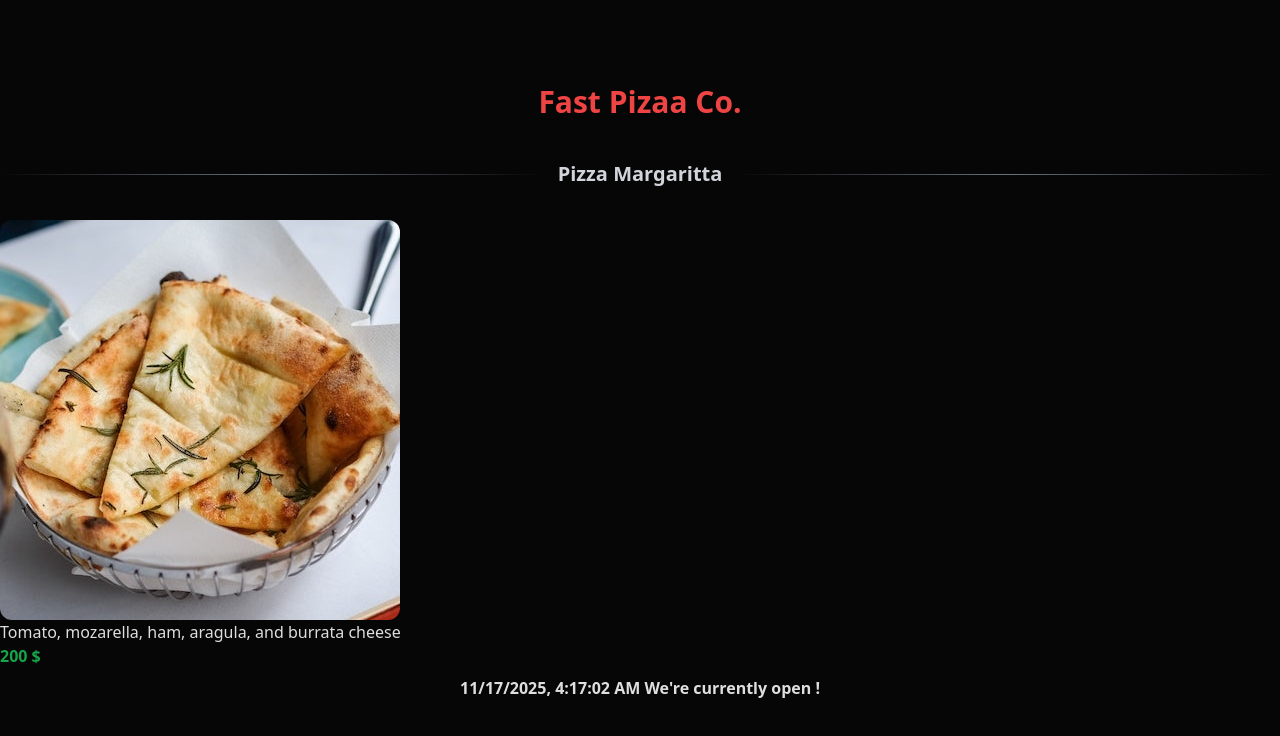
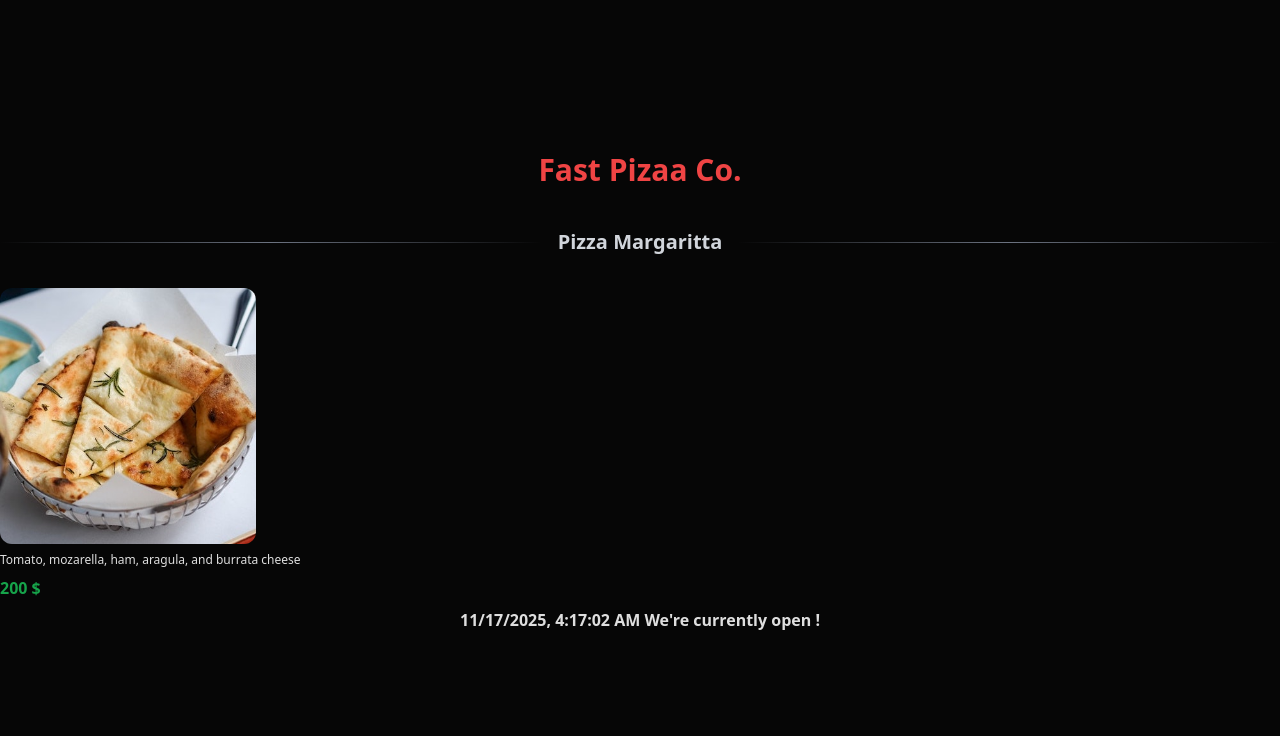
Before and after one commit to qhoncheh/-pizza-landing-react-, a React (Vite) app: page / in a window 1280 px wide. Shown: the top 736 px of the page. Built offline with nearby package versions, Linux system fonts and the light colour scheme.

Commit message:
refactor

```diff
--- a/src/Pizza.tsx
+++ /dev/null
@@ -1,16 +0,0 @@
-import SectionTitle from "./components/custom/section-title"
-import type { prop } from "./types";
-
-const Pizza = (props : prop) => {
-    console.log("first", props);
-    return (
-        <div className="">
-            <SectionTitle className="text-slate-400" text={props.name} />
-            <img className="rounded-xl" src={props.pic} alt={props.name} />
-            <p>{props.desc}</p>
-            <p className="text-green-600 font-bold">{props.price}</p>
-        </div>
-    )
-}
-
-export default Pizza
--- /dev/null
+++ b/src/components/Menu/Pizza.tsx
@@ -0,0 +1,18 @@
+import SectionTitle from "../custom/section-title"
+import type { prop } from "../../types";
+
+const Pizza = (props : prop) => {
+    console.log("first", props);
+    return (
+        <div>
+            <SectionTitle className="text-slate-400" text={props.name} />
+            <div className="flex flex-col gap-2">
+            <img className="rounded-xl w-1/5" src={props.pic} alt={props.name} />
+            <p className="text-xs">{props.desc}</p>
+            <p className="text-green-600 font-bold">{props.price}</p>
+            </div>
+        </div>
+    )
+}
+
+export default Pizza
--- a/src/data.tsx
+++ b/src/components/Menu/data.tsx
@@ -1,4 +1,4 @@
-import type { pizzaDataTypes } from "./types";
+import type { pizzaDataTypes } from "../../types";
 
 export const pizzaData: pizzaDataTypes[] = [
     {
```
Also changed, not shown: src/components/Menu/Menu.tsx (+3 -4 lines).
